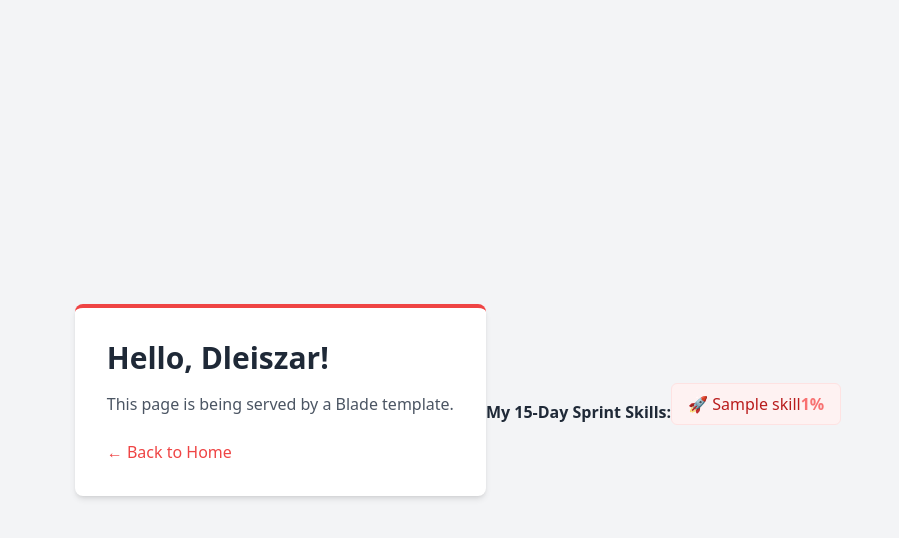
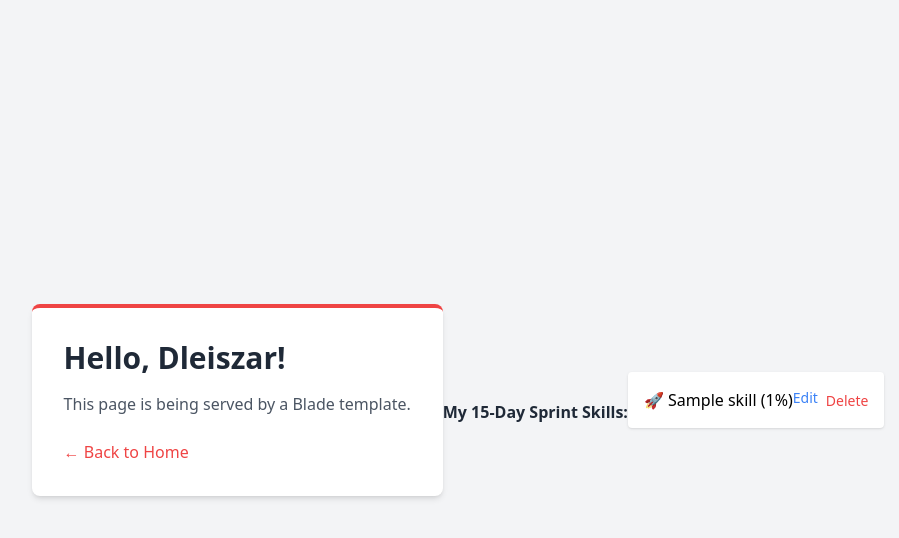
Before and after one commit to dleiszarjeisalther/my-first-app, a Laravel app: page /about in a window 1280 px wide. Shown: the top 538 px of the page, without its empty margins (182-1081 px from the left). Run offline with Laravel 12, Linux system fonts and the light colour scheme; tables that the repository leaves empty hold one stand-in row (values such as "Sample post"); some libraries are stand-ins or nearby versions.

Commit message:
Day 6: Completed full CRUD cycle (Update and Delete)

```diff
--- a/app/Http/Controllers/SkillController.php
+++ b/app/Http/Controllers/SkillController.php
@@ -37,4 +37,34 @@ class SkillController extends Controller
         // 3. Go back to the list with a "Success" message
         return redirect('/about')->with('success', 'Skill added successfully!');
     }
+
+    public function edit($id)
+    {
+        // Find the specific skill or fail with a 404 error
+        $skill = Skill::findOrFail($id);
+
+        return view('skills.edit', compact('skill'));
+    }
+
+    public function update(Request $request, $id)
+    {
+        $skill = Skill::findOrFail($id);
+
+        $validated = $request->validate([
+            'name' => 'required|min:3',
+            'percent' => 'required|integer|min:0|max:100',
+        ]);
+
+        $skill->update($validated);
+
+        return redirect('/about')->with('success', 'Skill updated!');
+    }
+
+    public function destroy($id)
+    {
+        $skill = Skill::findOrFail($id);
+        $skill->delete();
+
+        return redirect('/about')->with('success', 'Skill removed.');
+    }
 }
--- a/resources/views/about.blade.php
+++ b/resources/views/about.blade.php
@@ -19,12 +19,20 @@
     <h2 class="mt-6 font-semibold text-gray-800">My 15-Day Sprint Skills:</h2>
     <ul class="mt-2 space-y-2">
         @foreach($skills as $skill)
-        <li class="bg-red-50 text-red-700 px-4 py-2 rounded-md border border-red-100 flex justify-between">
-            <span>🚀 {{ $skill->name }}</span>
+    <li class="flex justify-between items-center bg-white p-4 mb-2 shadow rounded">
+        <span>🚀 {{ $skill->name }} ({{ $skill->percent }}%)</span>
 
-            <span class="font-bold text-red-400">{{ $skill->percent }}%</span>
-        </li>
-    @endforeach
+        <div class="flex space-x-2">
+            <a href="/skills/{{ $skill->id }}/edit" class="text-blue-500 text-sm">Edit</a>
+
+            <form action="/skills/{{ $skill->id }}" method="POST" onsubmit="return confirm('Really delete?')">
+                @csrf
+                @method('DELETE')
+                <button type="submit" class="text-red-500 text-sm">Delete</button>
+            </form>
+        </div>
+    </li>
+@endforeach
     </ul>
 </body>
 </html>
--- a/routes/web.php
+++ b/routes/web.php
@@ -16,3 +16,11 @@ Route::get('/skills/create', [SkillController::class, 'create']);
 
 // 2. Handle the "POST" request (sending the data)
 Route::post('/skills', [SkillController::class, 'store']);
+
+// Show the edit form for a specific skill ID
+Route::get('/skills/{id}/edit', [SkillController::class, 'edit']);
+
+// Process the update (we use PUT or PATCH for updates)
+Route::patch('/skills/{id}', [SkillController::class, 'update']);
+
+Route::delete('/skills/{id}', [SkillController::class, 'destroy']);
```
Also changed, not shown: resources/views/skills/edit.blade.php (added, +14 -0 lines).
